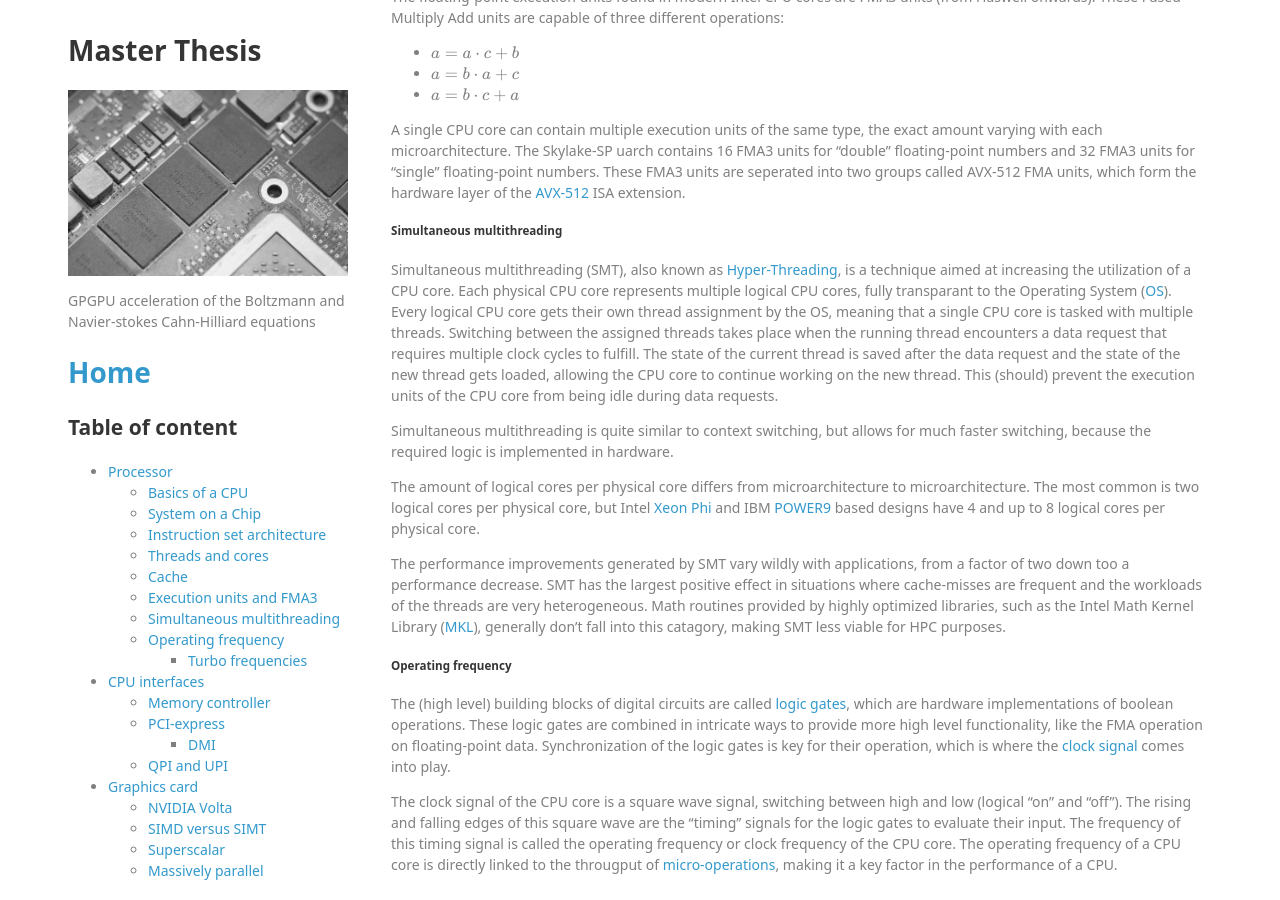
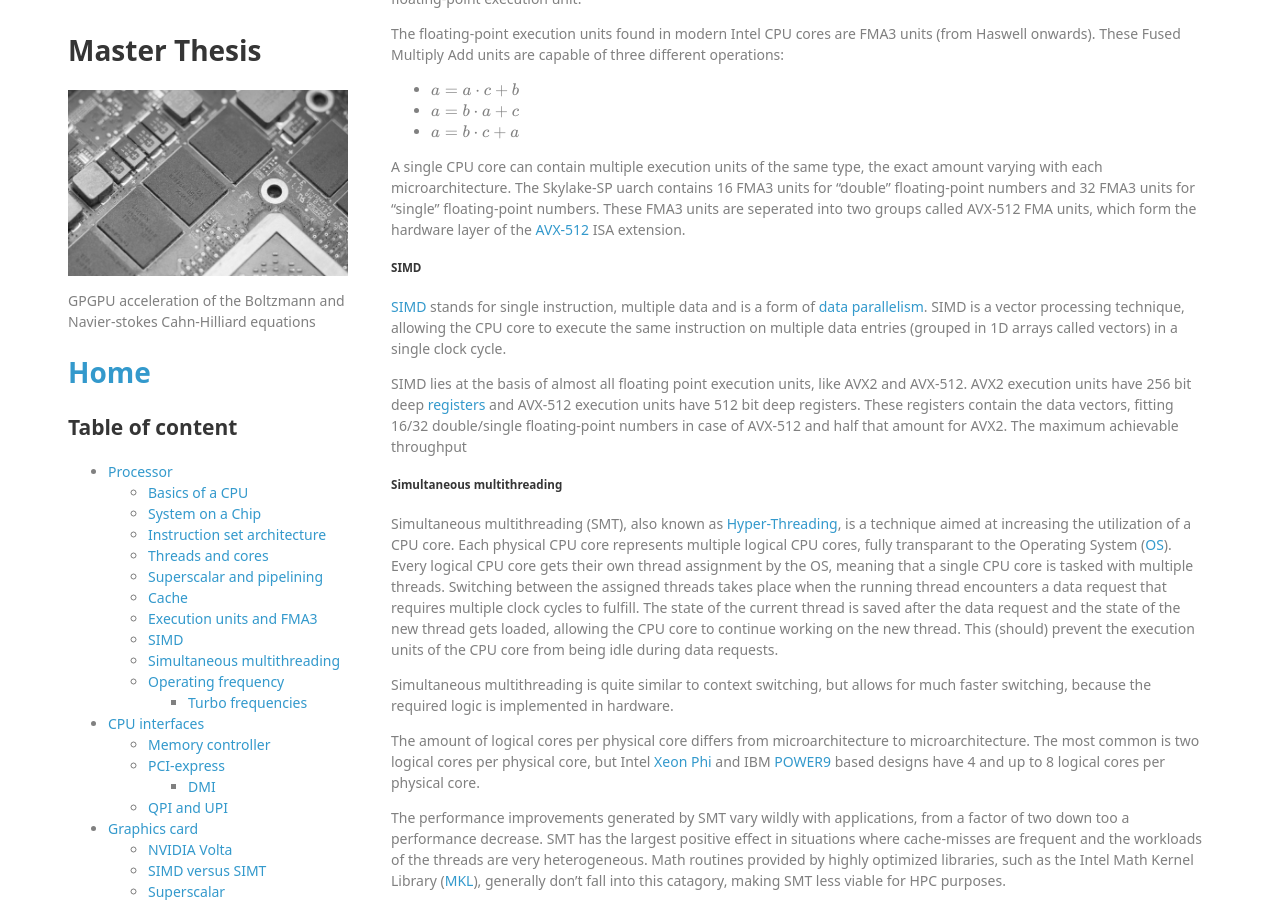
Before and after one commit to lucasbekker/lucasbekker.github.io, a Jekyll site: the page built from _sections/Computer_components.md, in a window 1280 px wide and 900 px high, scrolled down 2301 px. Built offline with Jekyll 4.4.1, drawn with Linux system fonts in a browser that asks for light colours; nearby versions of some CDN libraries; formulas are drawn with MathJax 3; some of the changed text lies outside the part shown.

Commit message:
Added subsections on SIMD, pipelining and superscalar. Filled subsection on SIMD.

```diff
--- a/_sections/Computer_components.md
+++ b/_sections/Computer_components.md
@@ -43,6 +43,8 @@ Multithreading (software) allows a single process to spawn a multitude of thread
 
 The specifications of a CPU may contain references to the number of threads it "has", which should be interpreted as the maximum amount of threads it can "execute" at the same time. The fact that a single CPU core can only execute one thread at a time doesn't change, even if the CPU specifications state that it has more (twice) threads then cores. This has to do with a hardware based technique called simultaneous multithreading ([SMT](https://en.wikipedia.org/wiki/Simultaneous_multithreading)), which will be discussed later.
 
+##### Superscalar and pipelining
+
 ##### Cache
 
 Quick access to data is critical for the performance of a CPU, making data flow and storage a mayor aspect of a CPU. The main memory of a computer has a relatively high latency and low bandwidth compared to the needs of modern CPU cores, which is where [cache](https://en.wikipedia.org/wiki/CPU_cache) comes into play.
@@ -66,6 +68,12 @@ The floating-point execution units found in modern Intel CPU cores are FMA3 unit
  - $ a = b \cdot c + a $
 
 A single CPU core can contain multiple execution units of the same type, the exact amount varying with each microarchitecture. The Skylake-SP uarch contains 16 FMA3 units for "double" floating-point numbers and 32 FMA3 units for "single" floating-point numbers. These FMA3 units are seperated into two groups called AVX-512 FMA units, which form the hardware layer of the [AVX-512](https://en.wikipedia.org/wiki/AVX-512) ISA extension.
+
+##### SIMD
+
+[SIMD](https://en.wikipedia.org/wiki/SIMD) stands for single instruction, multiple data and is a form of [data parallelism](https://en.wikipedia.org/wiki/Data_parallelism). SIMD is a vector processing technique, allowing the CPU core to execute the same instruction on multiple data entries (grouped in 1D arrays called vectors) in a single clock cycle.
+
+SIMD lies at the basis of almost all floating point execution units, like AVX2 and AVX-512. AVX2 execution units have 256 bit deep [registers](https://en.wikipedia.org/wiki/Processor_register) and AVX-512 execution units have 512 bit deep registers. These registers contain the data vectors, fitting 16/32 double/single floating-point numbers in case of AVX-512 and half that amount for AVX2. The maximum achievable throughput
 
 ##### Simultaneous multithreading
 
```
